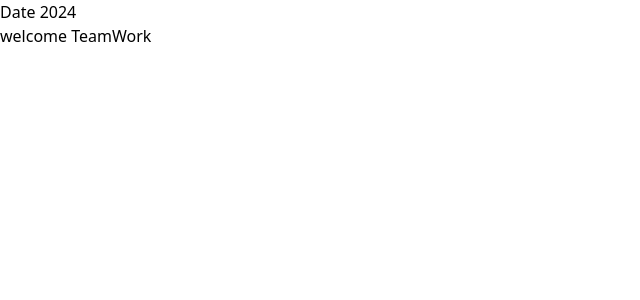
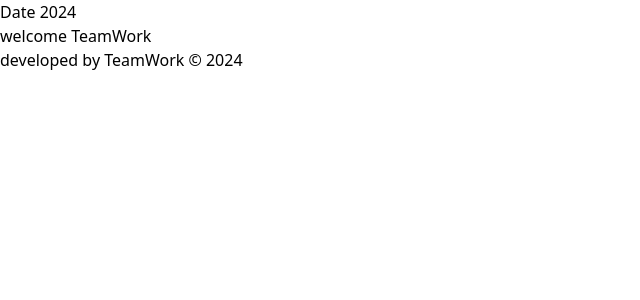
Before and after one commit to khaireddine24/teamwork-project, a React (Vite) app in the folder frontend/: page / in a window 1280 px wide. Shown: the top 300 px of the page, without its empty margins (0-640 px from the left). Built offline with nearby package versions, Linux system fonts and the light colour scheme.

Commit message:
add-footer-component

```diff
--- a/frontend/src/App.jsx
+++ b/frontend/src/App.jsx
@@ -1,5 +1,7 @@
 
 import {useEffect, useState} from 'react'
+
+import Footer from './components/Footer';
 
 const App=()=> {
   {/* Hooks (useState(),useEffect(),useRef(),useReducer(),useMemo() ...) */}
@@ -21,6 +23,7 @@ const App=()=> {
     <div className='bg-slate-400 max-w-[768px] ml-[30%]'>
       <h1 className='lg:text-red-600 text-center font-bold text-5xl mt-[90px] sm:text-blue-700 border-4 rounded-lg'>Date {date} </h1>
       <p className='text-white text-center text-3xl p-5'>welcome {name}</p>
+      <Footer/>
     </div>
   )
 }
--- /dev/null
+++ b/frontend/src/components/Footer.jsx
@@ -0,0 +1,11 @@
+import React from 'react'
+
+const Footer = () => {
+  return (
+    <footer className='mt-[20%] text-bold text-white text-2xl ml-[30%]'>
+        developed by TeamWork &copy; 2024
+    </footer>
+  )
+}
+
+export default Footer
```
